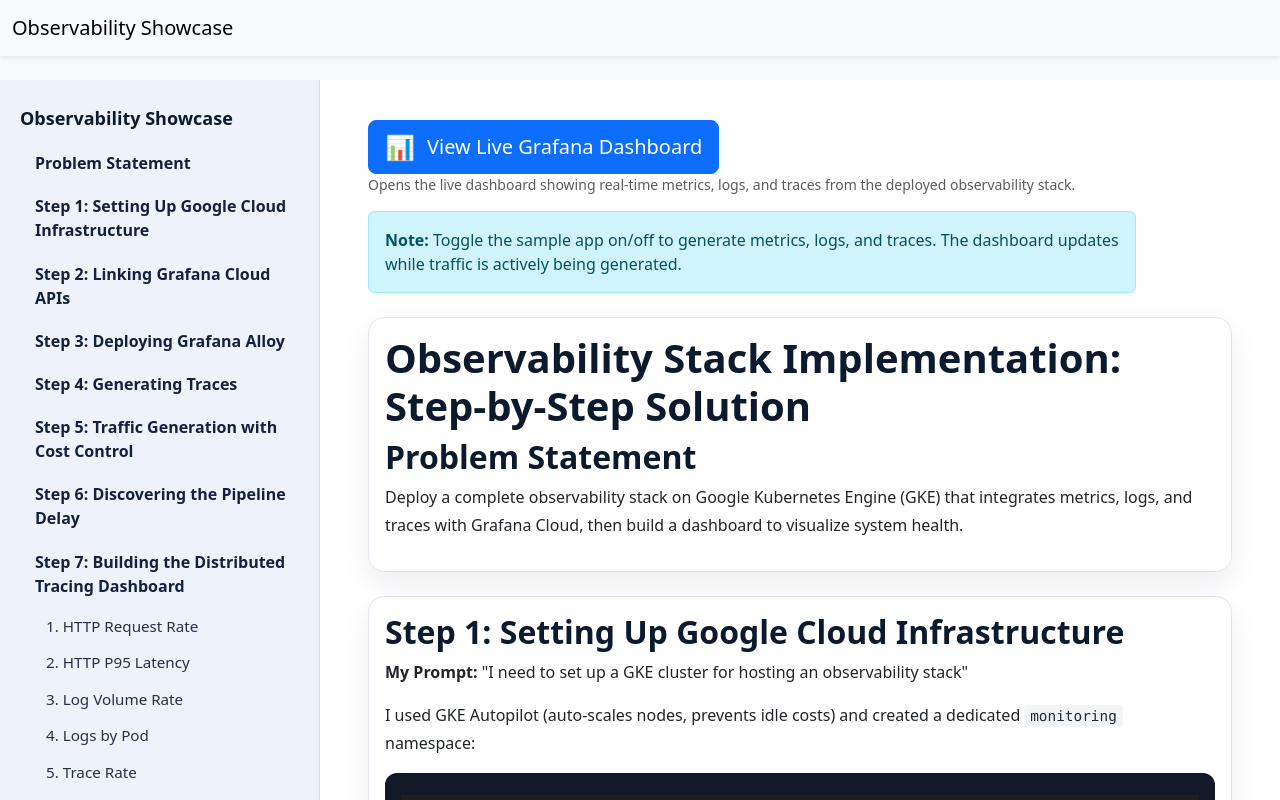
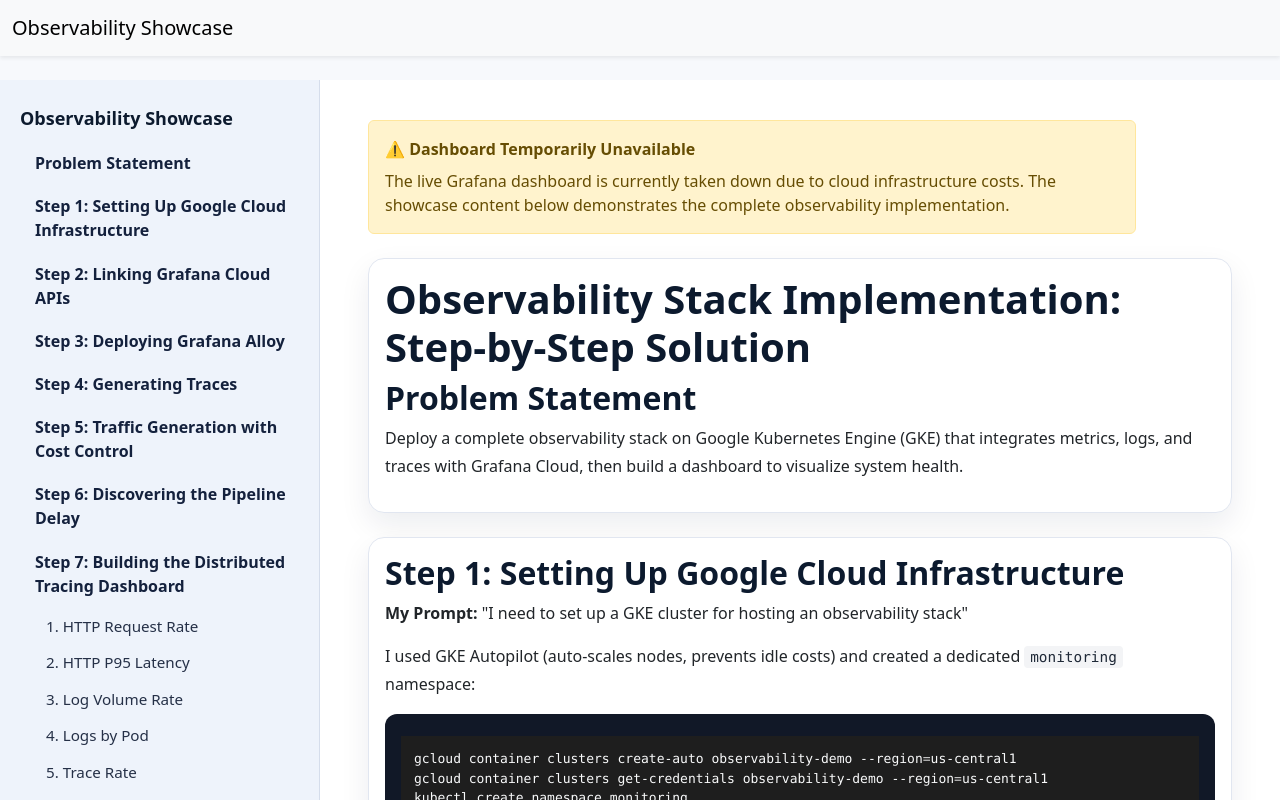
Before and after one commit to jjgreeky/observability-showcase, a React (Create React App) app: page / in a window 1280 px wide. Shown: the top 800 px of the page. Built offline with nearby package versions, Linux system fonts and the light colour scheme.

Commit message:
Update dashboard message - temporarily unavailable due to cloud costs

```diff
--- a/src/App.tsx
+++ b/src/App.tsx
@@ -272,24 +272,12 @@
 
           <Col lg={9} as="main" id="main-content" className="main-content" tabIndex={-1}>
             <div className="mb-4 intro-actions">
-              <a
-                href="https://jonathantschetterjr.grafana.net/public-dashboards/c5368a906f9547ddb6b2c9e073225de2"
-                target="_blank"
-                rel="noopener noreferrer"
-                className="btn btn-primary btn-lg"
-                aria-describedby="dashboard-description"
-              >
-                <span aria-hidden>📊</span> View Live Grafana Dashboard
-              </a>
-
-              <p id="dashboard-description" className="text-muted small mb-0">
-                Opens the live dashboard showing real-time metrics, logs, and traces from the deployed observability
-                stack.
-              </p>
-
-              <div className="alert alert-info mt-3" role="note">
-                <strong>Note:</strong> Toggle the sample app on/off to generate metrics, logs, and traces. The dashboard
-                updates while traffic is actively being generated.
+              <div className="alert alert-warning" role="alert">
+                <strong>⚠️ Dashboard Temporarily Unavailable</strong>
+                <p className="mb-0 mt-2">
+                  The live Grafana dashboard is currently taken down due to cloud infrastructure costs.
+                  The showcase content below demonstrates the complete observability implementation.
+                </p>
               </div>
             </div>
 
```
